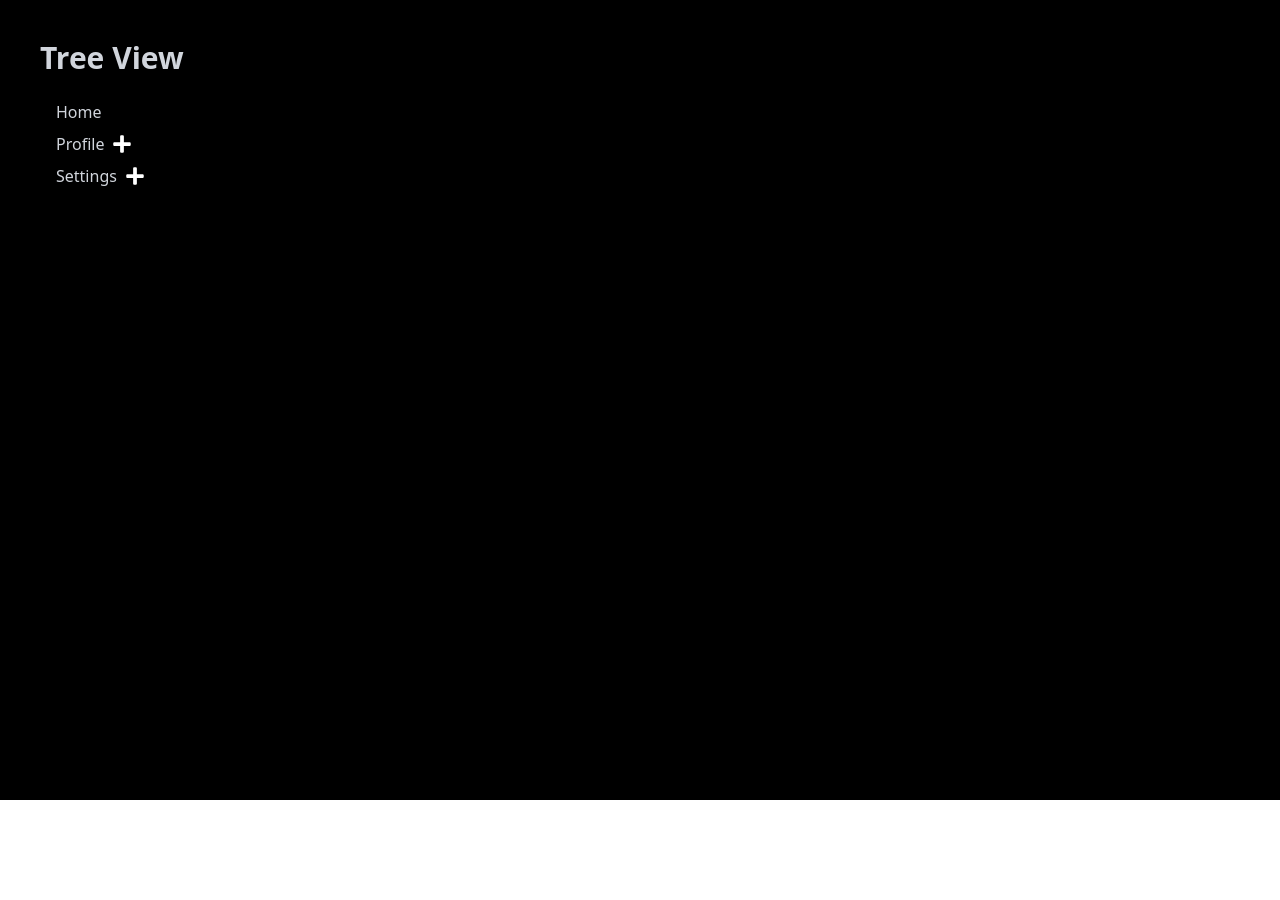
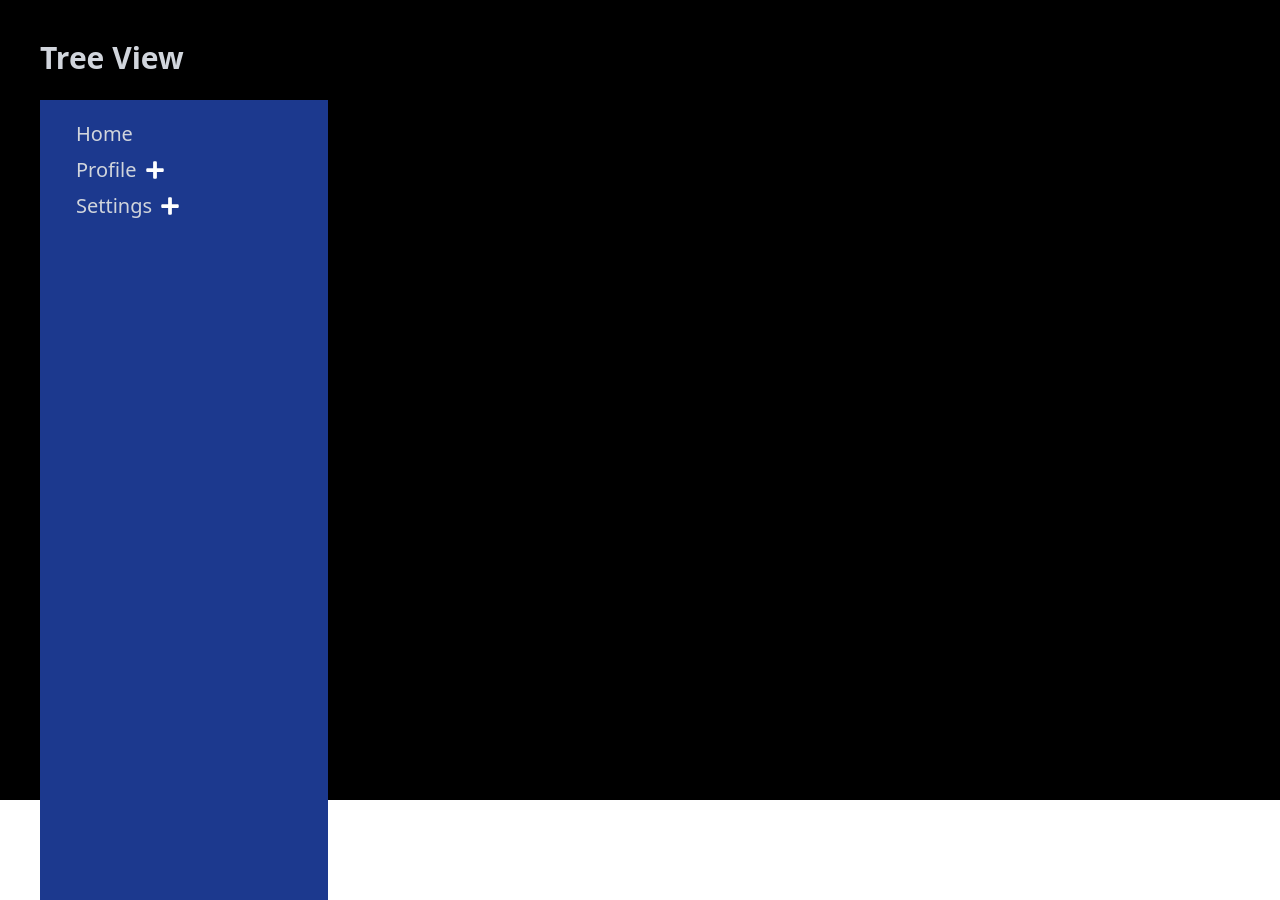
Before and after one commit to DevRahulll/21_Days-React-Projects, a React (Vite) app in the folder 20Projects/: page /treeview in a window 1280 px wide. Before the commit the page ends 800 px from the top, so only its background shows below. Built offline with nearby package versions, Linux system fonts and the light colour scheme.

Commit message:
project 7 small changes

```diff
--- a/20Projects/src/components/07TreeView/TreeItem.tsx
+++ b/20Projects/src/components/07TreeView/TreeItem.tsx
@@ -22,7 +22,7 @@ const TreeItem = ({ item }: TreeItemProps) => {
   return (
     <li className="mb-2">
       <div className="flex cursor-pointer items-center gap-2">
-        <h1 className="font-medium text-gray-300">{item.label}</h1>
+        <h1 className="text-xl font-medium text-gray-300">{item.label}</h1>
         {item.children && item.children.length ? (
           <span onClick={() => handleToggleChildren(item.label)}>
             {displayCurrentChildren[item.label] ? (
--- a/20Projects/src/components/07TreeView/TreeView.tsx
+++ b/20Projects/src/components/07TreeView/TreeView.tsx
@@ -5,7 +5,9 @@ const TreeView = () => {
   return (
     <div className="h-screen bg-black p-10 text-gray-300">
       <h1 className="mb-6 text-3xl font-bold">Tree View</h1>
-      <TreeList list={menus} />
+      <div className="min-h-screen max-w-2xs bg-blue-900 p-5">
+        <TreeList list={menus} />
+      </div>
     </div>
   );
 };
```
